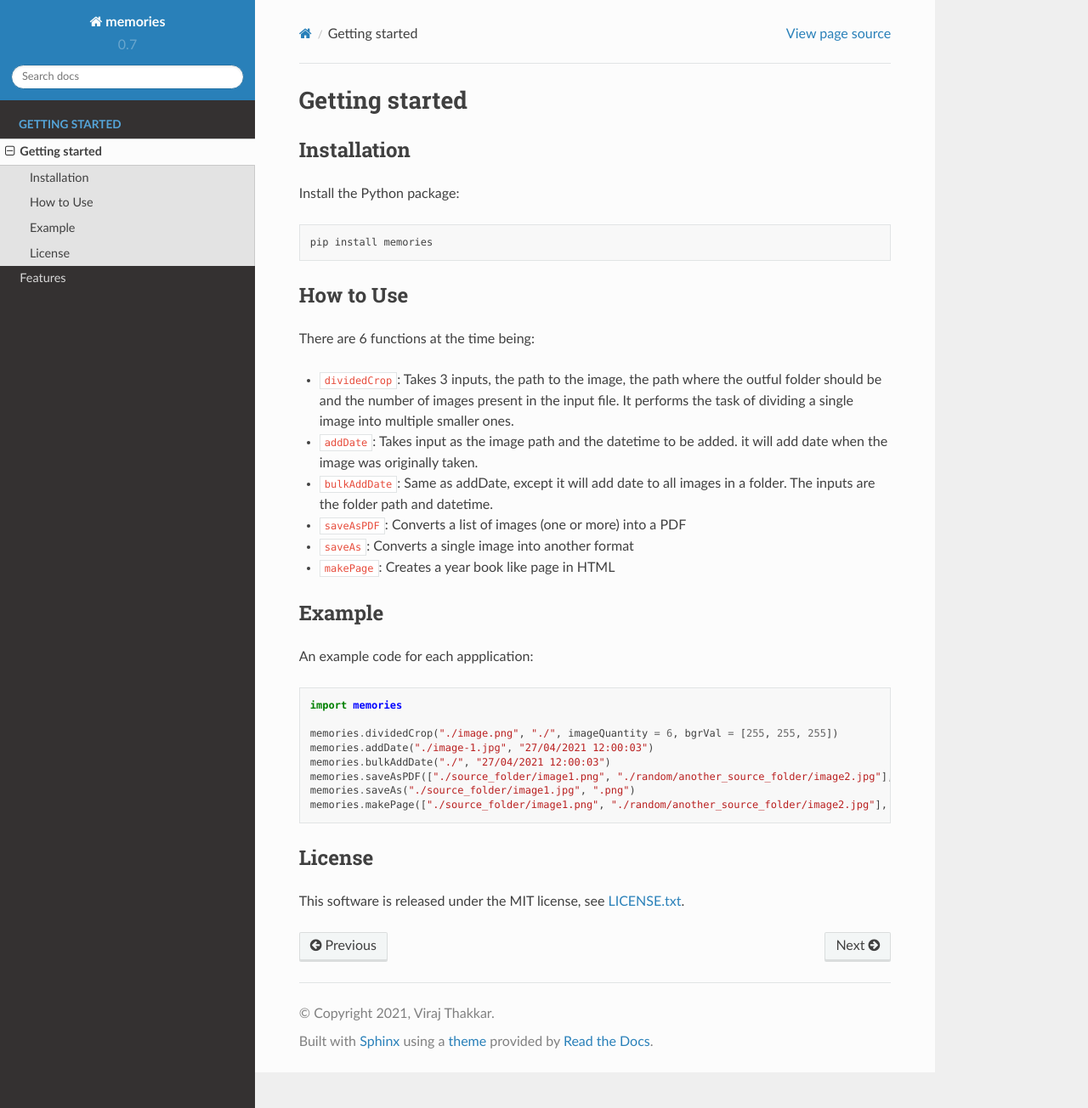
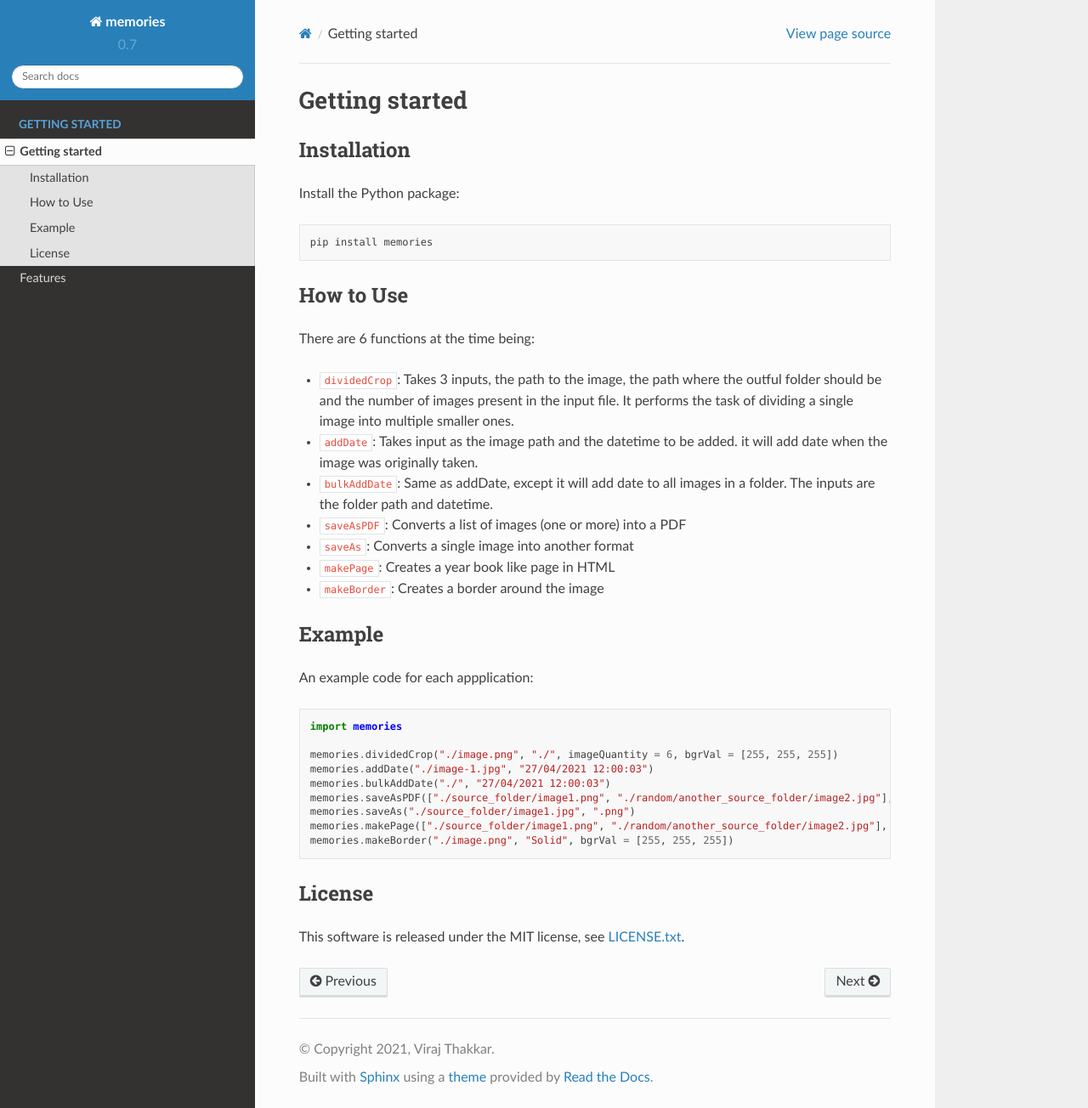
Before and after one commit to veedata/memories, a Sphinx documentation site: the page built from docs/pages/getting-started.rst, in a window 1280 px wide and 1304 px high. Shown: the whole window at 85% size. Built offline with Sphinx 7.4.7 and the Read the Docs theme 2.0.0, drawn with Linux system fonts in a browser that asks for light colours.

Commit message:
Updated docs with border

```diff
--- a/docs/pages/getting-started.rst
+++ b/docs/pages/getting-started.rst
@@ -21,6 +21,7 @@ There are 6 functions at the time being:
 - ``saveAsPDF``: Converts a list of images (one or more) into a PDF
 - ``saveAs``: Converts a single image into another format
 - ``makePage``: Creates a year book like page in HTML
+- ``makeBorder``: Creates a border around the image
 
 
 Example
@@ -36,6 +37,7 @@ An example code for each appplication::
     memories.saveAsPDF(["./source_folder/image1.png", "./random/another_source_folder/image2.jpg"], "./save_folder/file.pdf")
     memories.saveAs("./source_folder/image1.jpg", ".png")
     memories.makePage(["./source_folder/image1.png", "./random/another_source_folder/image2.jpg"], ["CSS", "Larry"], ["SASS", "That one got to you, didnt it"], "./save_folder")
+    memories.makeBorder("./image.png", "Solid", bgrVal = [255, 255, 255])
 
 
 License
```
Also changed, not shown: README.md (+3 -1 lines).
